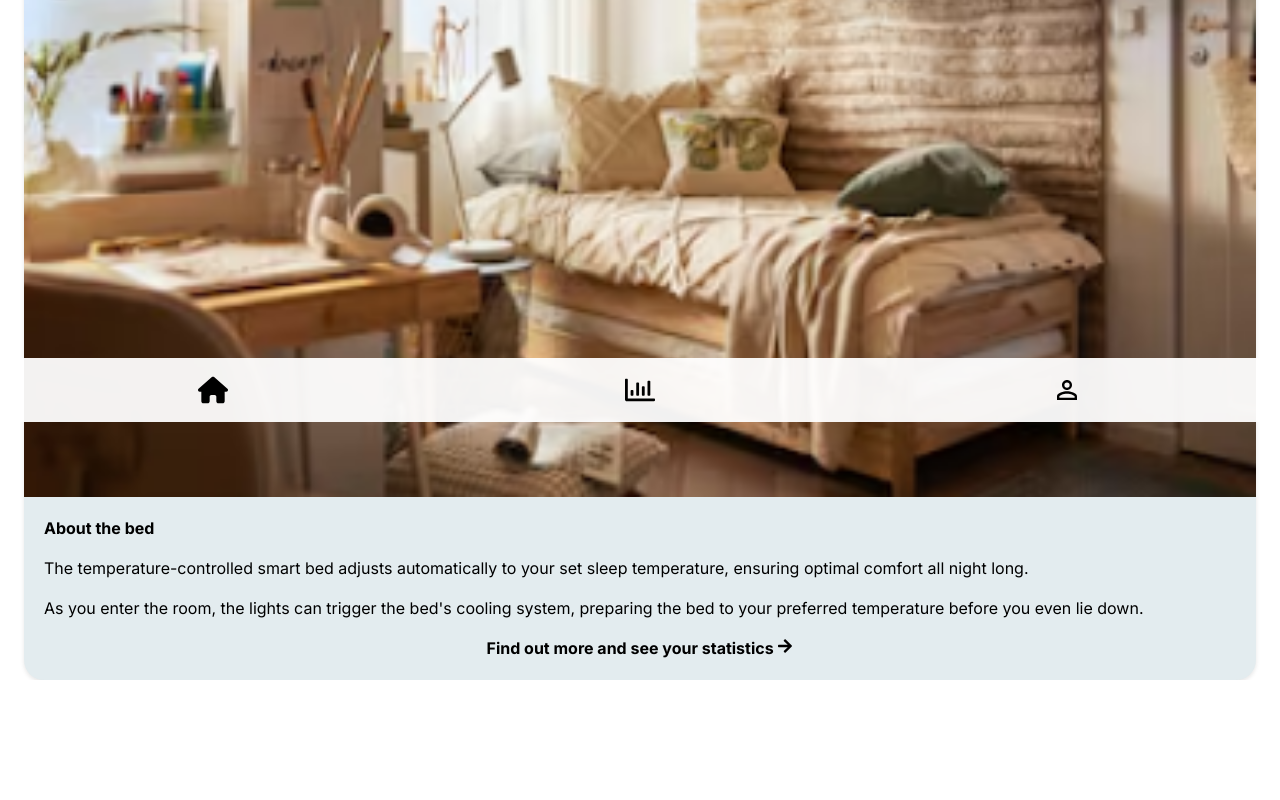
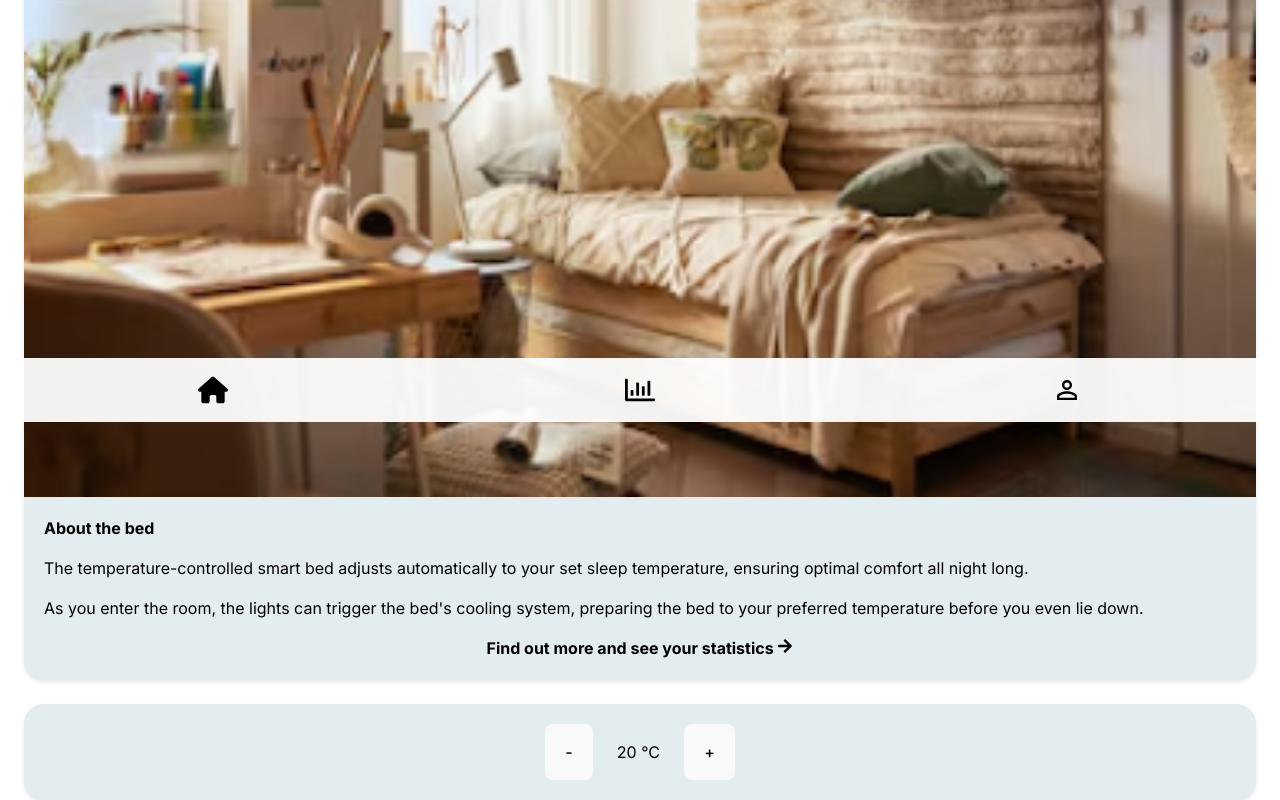
Before and after one commit to casperHansenTEOA/IKEASnark, a React (Vite) app in the folder Snark/: page / in a window 1280 px wide. Shown: the part 378-1178 px from the top of the page. Before the commit the page ends 1058 px from the top, so only its background shows below. Built offline with nearby package versions, Linux system fonts and the light colour scheme.

Commit message:
Mockup temperature control settings

```diff
--- a/Snark/src/components/Card/Card.css
+++ b/Snark/src/components/Card/Card.css
@@ -28,3 +28,11 @@ p, b, h2 {
   border-bottom-left-radius: 20px;
   border-bottom-right-radius: 20px;
 }
+
+.horizontal {
+  display: flex;
+  flex-direction: row;
+  width: 100%;
+  gap: 1.5rem;
+  place-content: center;
+}
--- a/Snark/src/components/Card/Card.tsx
+++ b/Snark/src/components/Card/Card.tsx
@@ -3,13 +3,18 @@ import "./Card.css";
 type Props = {
   startImage?: string;
   children?: React.ReactNode;
+  horizontal?: boolean;
 };
 
-const Card = ({ startImage, children }: Props) => {
+const Card = ({ startImage, children, horizontal }: Props) => {
   return (
     <div className="card">
       {startImage && <img className="card-image" src={startImage} alt="card" />}
-      {children && <div className="content">{children}</div>}
+      {children && (
+        <div className={`content ${horizontal ? "horizontal" : ""}`}>
+          {children}
+        </div>
+      )}
     </div>
   );
 };
--- a/Snark/src/routes/Root.tsx
+++ b/Snark/src/routes/Root.tsx
@@ -4,10 +4,10 @@ import "./Root.css";
 import Card from "../components/Card/Card";
 
 import { FaArrowRight } from "react-icons/fa";
+import { useState } from "react";
 
 function Root() {
-  // const [count, setCount] = useState(0)
-
+  const [temp, setTemp] = useState(20);
   return (
     <div className="wrapper">
       <h1>Snark</h1>
@@ -24,8 +24,14 @@ function Root() {
         </p>
         <b> Find out more and see your statistics {<FaArrowRight />}</b>
       </Card>
+      <Card>
+        <div className="horizontal">
+          <button onClick={() => setTemp(temp - 1)}>-</button>
+          <p>{temp} °C</p>
+          <button onClick={() => setTemp(temp + 1)}>+</button>
+        </div>
+      </Card>
     </div>
   );
 }
-
 export default Root;
```
